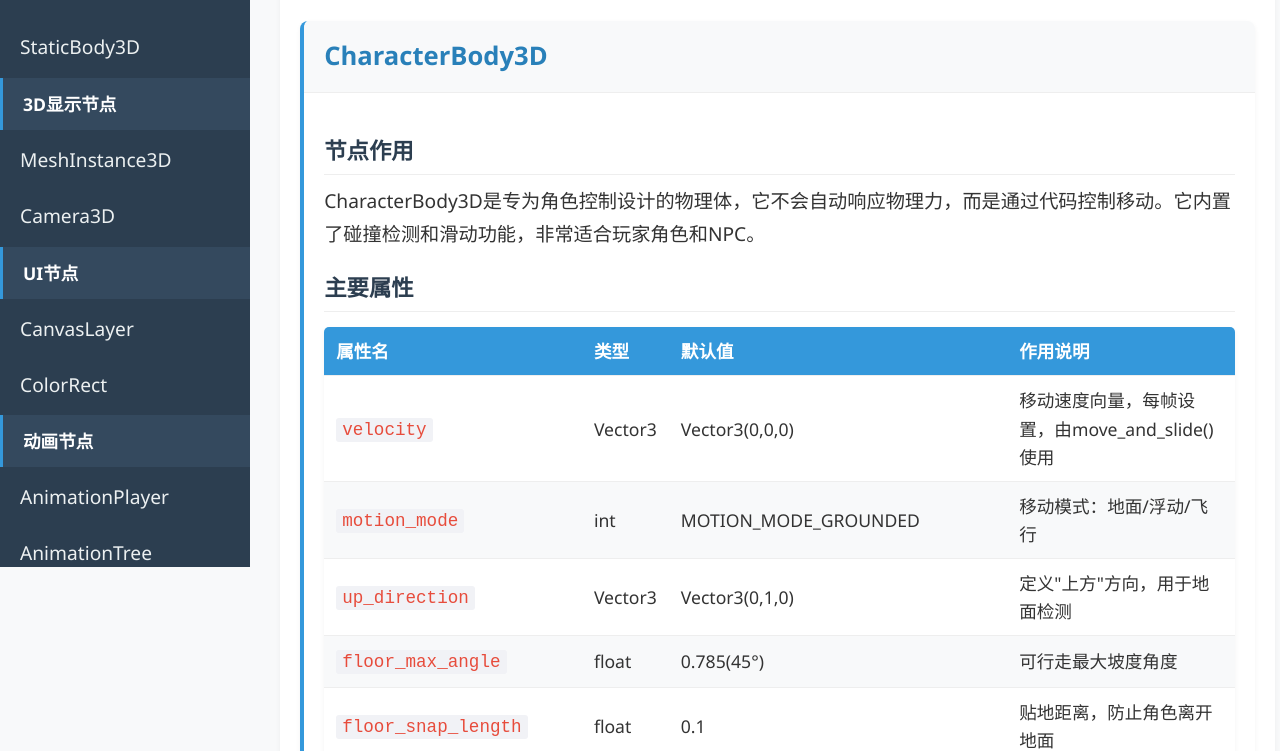
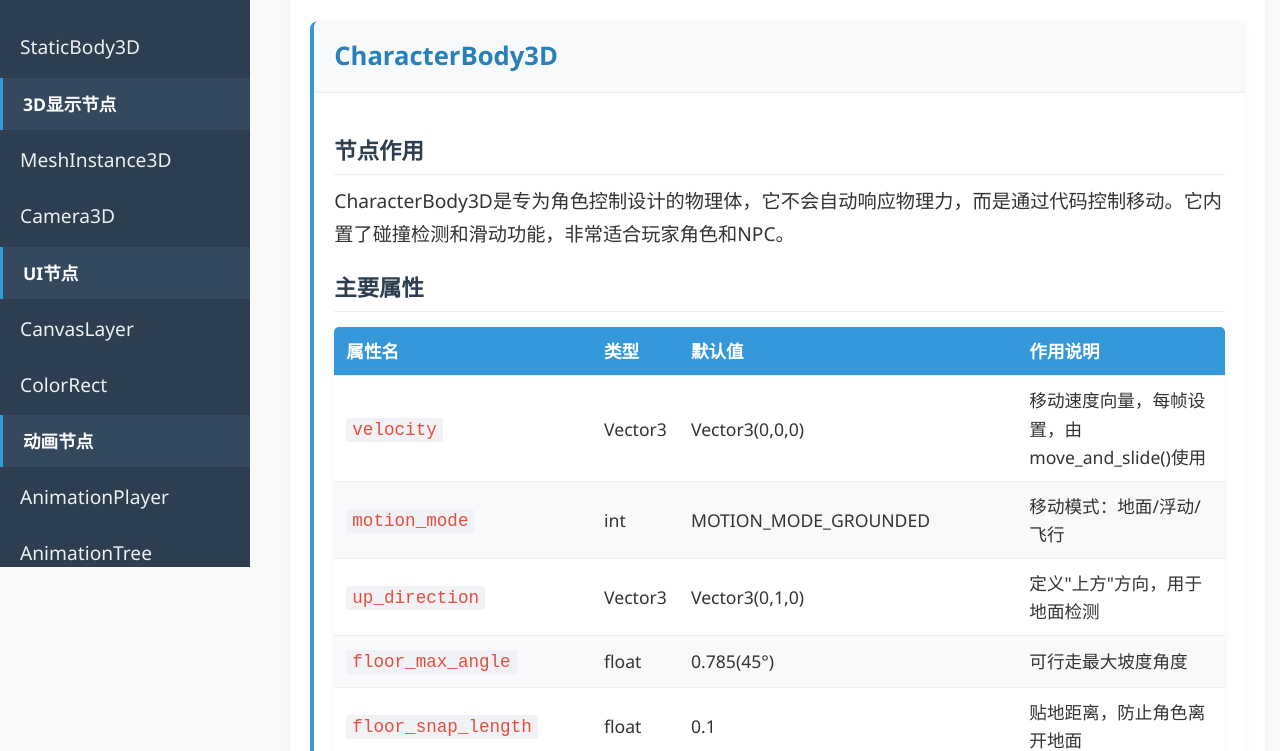
Before and after one commit to Xiyangtian/godot-beginner-nodes, a plain HTML site: page index.html in a window 1280 px wide. Shown: the part 233-984 px from the top of the page. Drawn offline with Linux system fonts and the light colour scheme.

Commit message:
style(container): 调整容器最大宽度为96%
- 将.container的max-width从98%修改为96%
- 优化页面布局宽度占比
- 保持外边距和内边距不变

```diff
--- a/styles.css
+++ b/styles.css
@@ -71,7 +71,7 @@ body {
 }
 
 .container {
-    max-width: 98%;
+    max-width: 96%;
     margin: 0 auto;
     padding: 0 0;
 }
```
